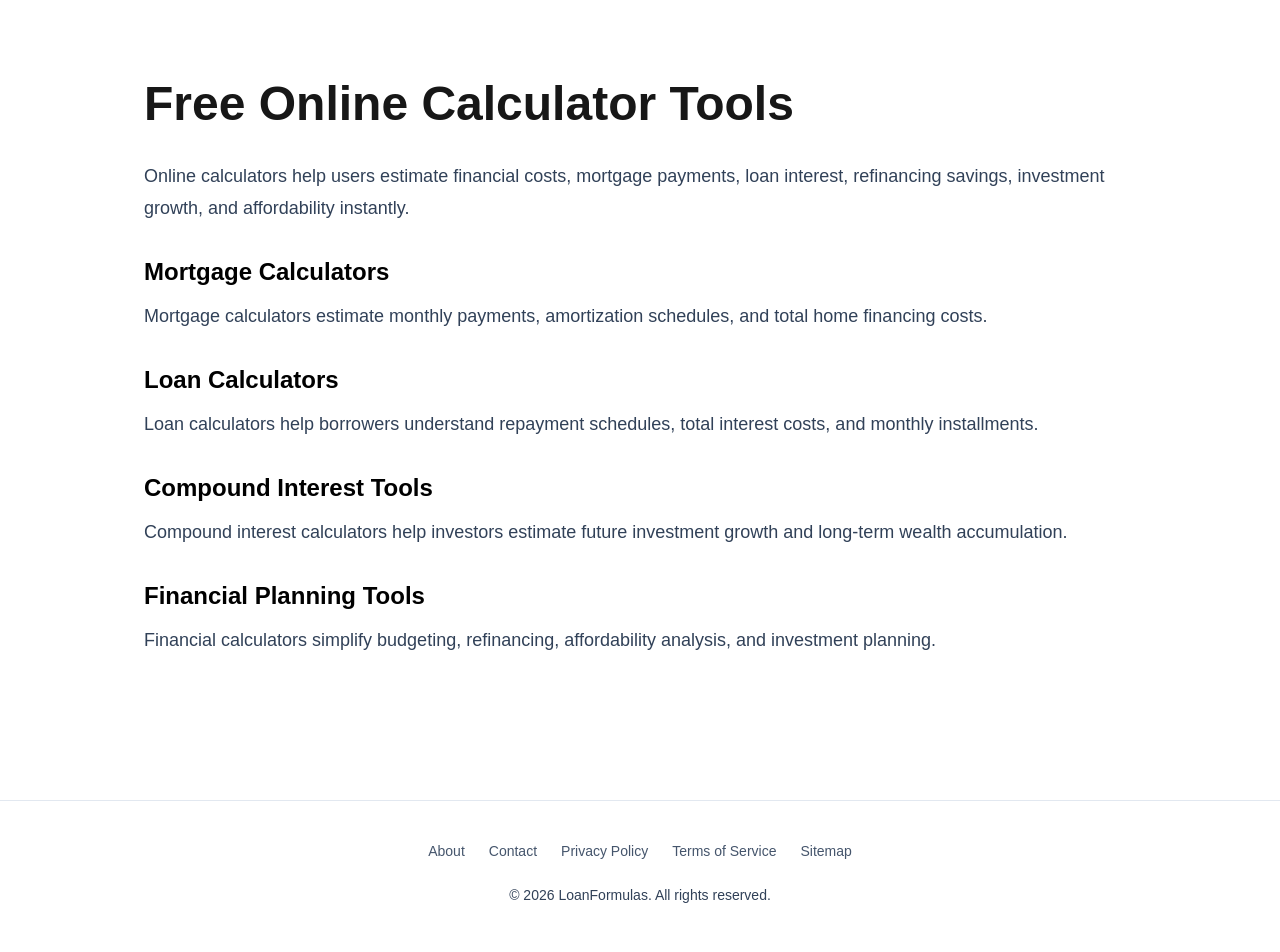
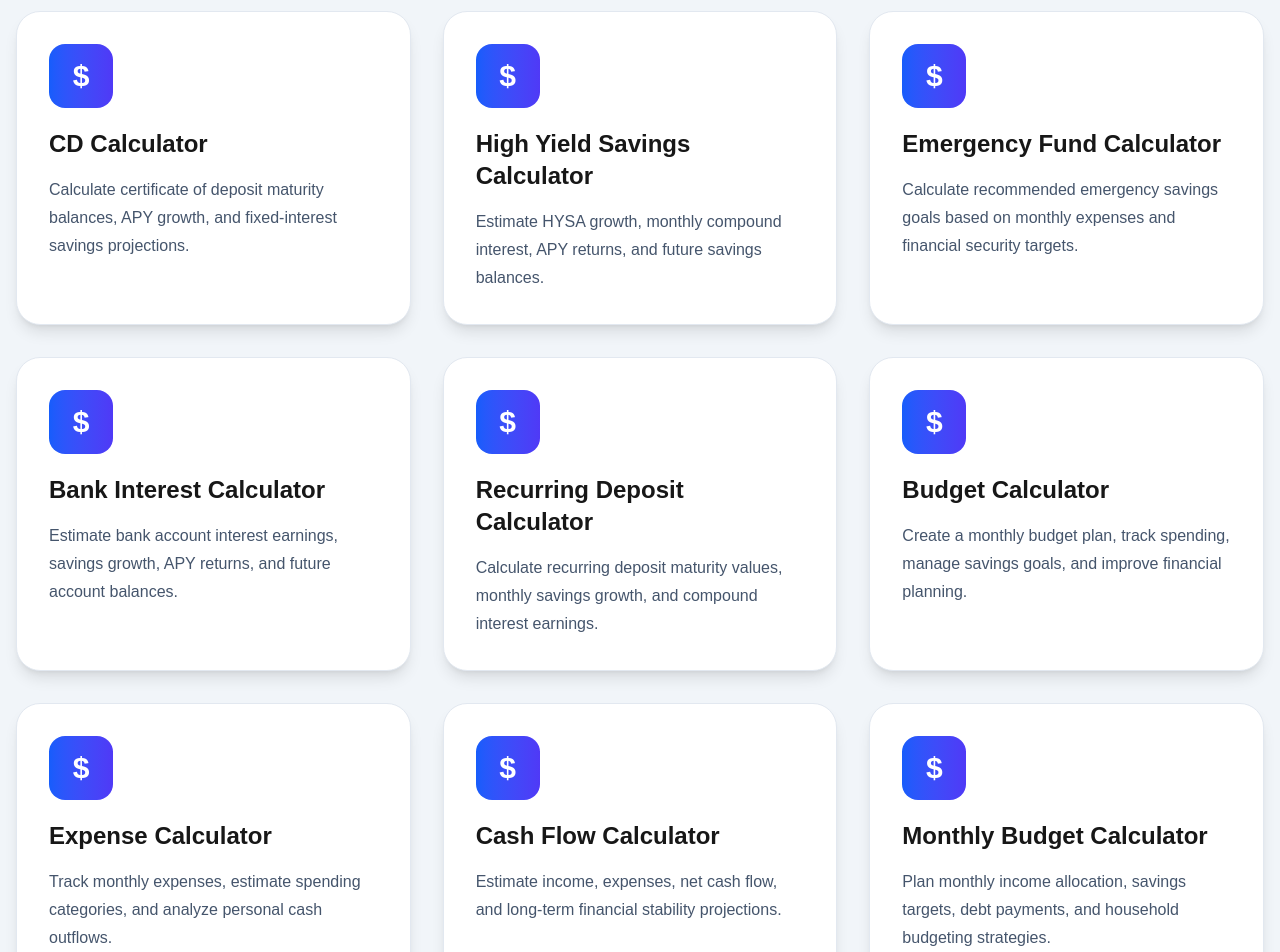
Before and after one commit to dekai-qingyang/seo-site, a Next.js app: page / in a window 1280 px wide. Shown: the part 10680-11632 px from the top of the page. Built offline with nearby package versions, Linux system fonts and the light colour scheme.

Commit message:
update calculators

```diff
--- a/app/page.tsx
+++ b/app/page.tsx
@@ -614,6 +614,83 @@ export default function HomePage() {
         "Analyze investment risk versus potential reward and expected return ratios.",
     },
 
+    {
+      title: "Certificate of Deposit Calculator",
+      link: "/certificate-of-deposit-calculator",
+      description:
+        "Estimate CD growth, APY earnings, compound interest, and long-term certificate of deposit returns.",
+    },
+
+    {
+      title: "CD Calculator",
+      link: "/cd-calculator",
+      description:
+        "Calculate certificate of deposit maturity balances, APY growth, and fixed-interest savings projections.",
+    },
+
+    {
+      title: "High Yield Savings Calculator",
+      link: "/high-yield-savings-calculator",
+      description:
+        "Estimate HYSA growth, monthly compound interest, APY returns, and future savings balances.",
+    },
+
+    {
+      title: "Emergency Fund Calculator",
+      link: "/emergency-fund-calculator",
+      description:
+        "Calculate recommended emergency savings goals based on monthly expenses and financial security targets.",
+    },
+
+    {
+      title: "Bank Interest Calculator",
+      link: "/bank-interest-calculator",
+      description:
+        "Estimate bank account interest earnings, savings growth, APY returns, and future account balances.",
+    },
+
+    {
+      title: "Recurring Deposit Calculator",
+      link: "/recurring-deposit-calculator",
+      description:
+        "Calculate recurring deposit maturity values, monthly savings growth, and compound interest earnings.",
+    },
+
+    {
+      title: "Budget Calculator",
+      link: "/budget-calculator",
+      description:
+        "Create a monthly budget plan, track spending, manage savings goals, and improve financial planning.",
+    },
+
+    {
+      title: "Expense Calculator",
+      link: "/expense-calculator",
+      description:
+        "Track monthly expenses, estimate spending categories, and analyze personal cash outflows.",
+    },
+
+    {
+      title: "Cash Flow Calculator",
+      link: "/cash-flow-calculator",
+      description:
+        "Estimate income, expenses, net cash flow, and long-term financial stability projections.",
+    },
+
+    {
+      title: "Monthly Budget Calculator",
+      link: "/monthly-budget-calculator",
+      description:
+        "Plan monthly income allocation, savings targets, debt payments, and household budgeting strategies.",
+    },
+
+    {
+      title: "Weekly Savings Calculator",
+      link: "/weekly-savings-calculator",
+      description:
+        "Estimate weekly savings growth, contribution schedules, and long-term savings accumulation.",
+    },
+
 
   ]
 
```
